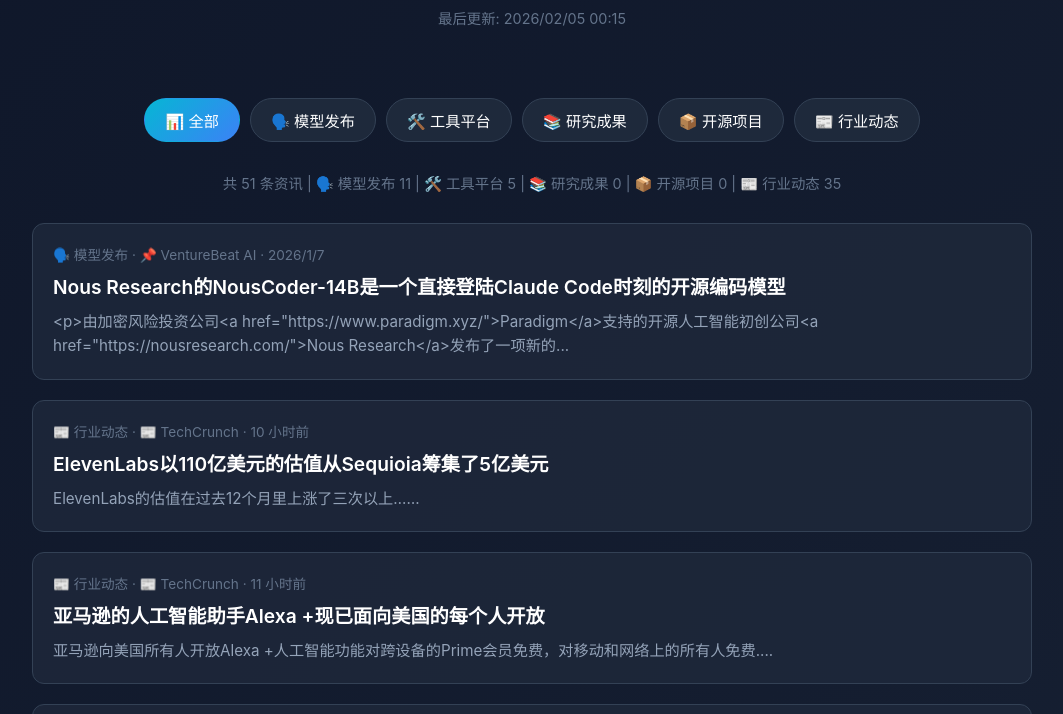
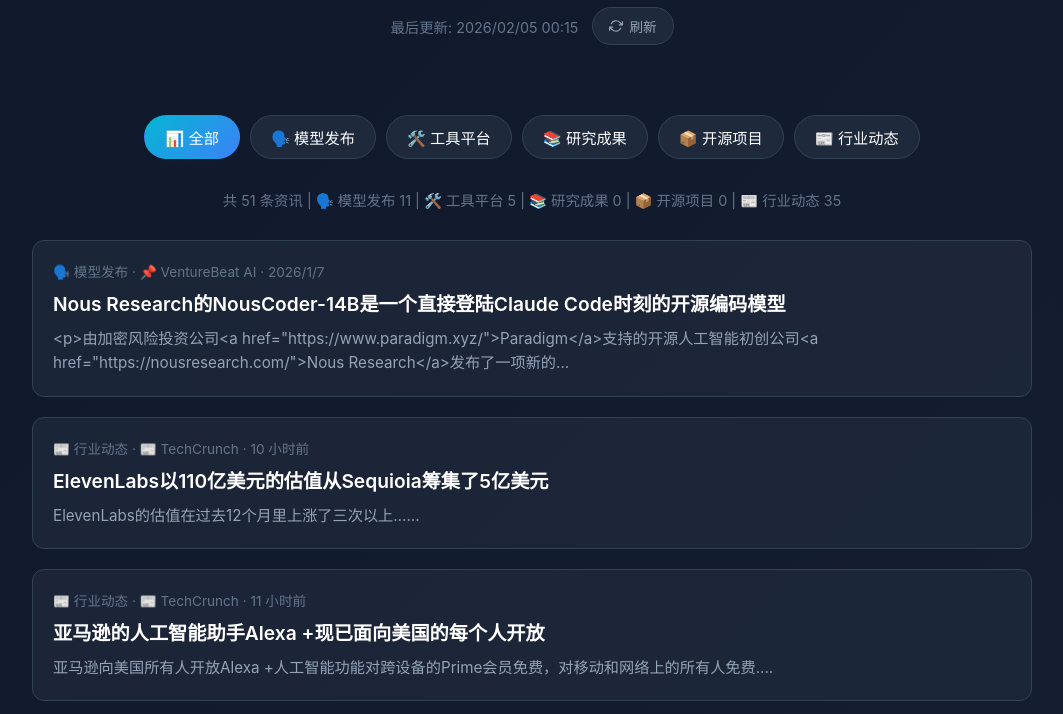
Before and after one commit to yze231312-svg/ai-news-daily, a plain HTML site: page index.html in a window 1280 px wide. Shown: the part 147-861 px from the top of the page, without its empty margins (108-1171 px from the left). Drawn offline with Linux system fonts and the light colour scheme.

Commit message:
🔄 添加手动刷新按钮 + 修复定时任务（北京8点）

```diff
--- a/index.html
+++ b/index.html
@@ -20,6 +20,34 @@
         h1 { font-size: 2.5rem; margin-bottom: 10px; }
         .subtitle { color: #94a3b8; font-size: 1.1rem; }
         .update-time { color: #64748b; font-size: 0.9rem; margin-top: 10px; }
+
+        /* 刷新按钮 */
+        .refresh-btn {
+            display: inline-flex;
+            align-items: center;
+            gap: 6px;
+            padding: 8px 16px;
+            margin-left: 10px;
+            background: #1e293b;
+            border: 1px solid #334155;
+            border-radius: 20px;
+            color: #94a3b8;
+            font-size: 0.85rem;
+            cursor: pointer;
+            transition: all 0.2s;
+        }
+        .refresh-btn:hover {
+            background: #334155;
+            color: #fff;
+        }
+        .refresh-btn.loading {
+            opacity: 0.6;
+            cursor: wait;
+        }
+        .refresh-btn svg {
+            width: 14px;
+            height: 14px;
+        }
 
         /* 分类标签 */
         .categories { display: flex; flex-wrap: wrap; gap: 10px; justify-content: center; margin: 30px 0; }
@@ -88,7 +116,15 @@
         <header>
             <h1>🤖 AI Daily</h1>
             <p class="subtitle">每日人工智能资讯 · 技术前沿</p>
-            <p class="update-time" id="updateTime">加载中...</p>
+            <p class="update-time">
+                <span id="updateTime">加载中...</span>
+                <button class="refresh-btn" onclick="refreshData()" id="refreshBtn">
+                    <svg viewBox="0 0 24 24" fill="none" stroke="currentColor" stroke-width="2">
+                        <path d="M23 4v6h-6M1 20v-6h6M3.51 9a9 9 0 0114.85-3.36L23 10M1 14l4.64 4.36A9 9 0 0020.49 15"/>
+                    </svg>
+                    刷新
+                </button>
+            </p>
         </header>
 
         <div class="categories" id="categories">
@@ -244,6 +280,34 @@
 
         // 初始化
         loadData();
+
+        // 刷新数据
+        async function refreshData() {
+            const btn = document.getElementById('refreshBtn');
+            const oldText = btn.innerHTML;
+
+            btn.classList.add('loading');
+            btn.innerHTML = '<svg class="animate-spin" viewBox="0 0 24 24" fill="none" stroke="currentColor" stroke-width="2"><circle cx="12" cy="12" r="10" stroke-opacity="0.25"/><path d="M12 2a10 10 0 019.95 9" stroke-linecap="round"/></svg> 刷新中...';
+
+            try {
+                // 强制重新加载 data.json
+                const res = await fetch('data.json?t=' + Date.now());
+                if (!res.ok) throw new Error('数据加载失败');
+                allData = await res.json();
+
+                document.getElementById('updateTime').textContent = '最后更新: ' + allData.lastUpdate;
+                updateStats();
+                renderNews();
+
+                btn.innerHTML = oldText;
+            } catch (e) {
+                console.error('刷新失败:', e);
+                btn.innerHTML = oldText;
+                alert('刷新失败，请重试');
+            }
+
+            btn.classList.remove('loading');
+        }
     </script>
 </body>
 </html>
```
Also changed, not shown: 1 other file.
